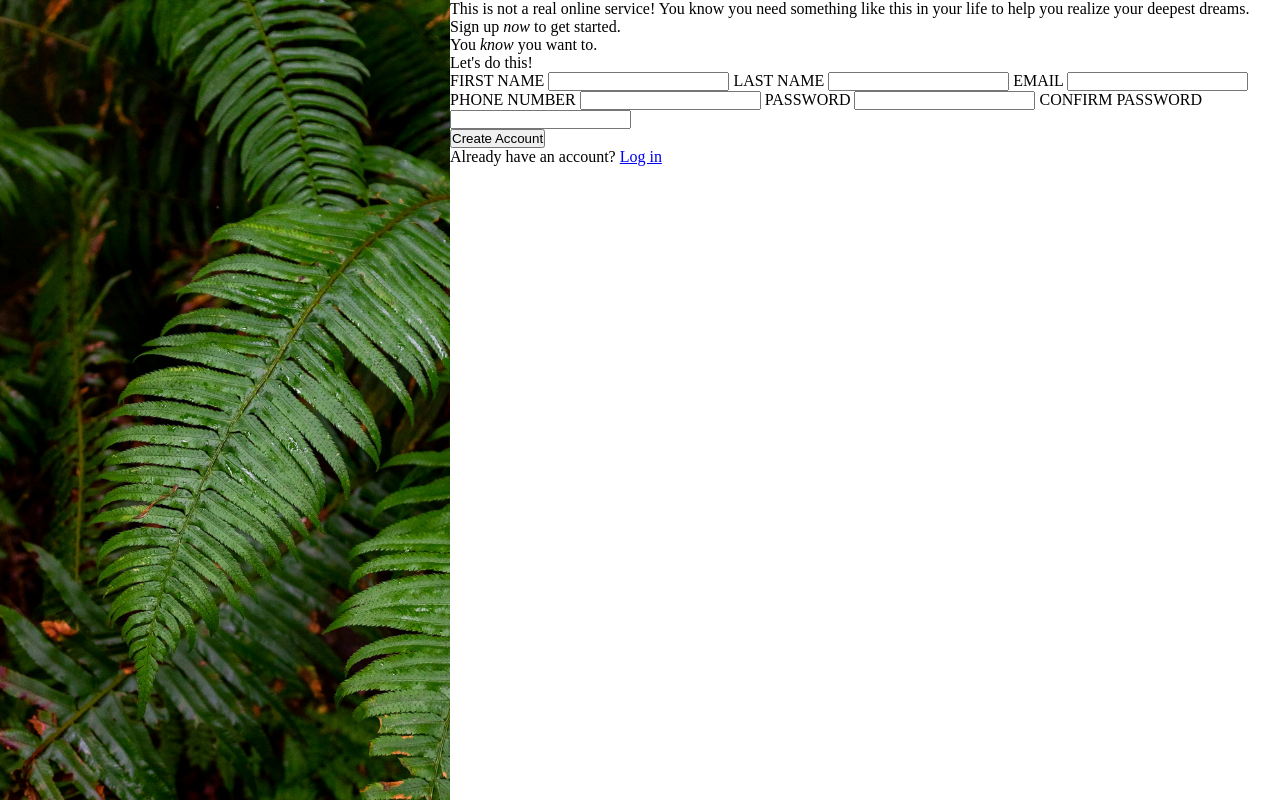
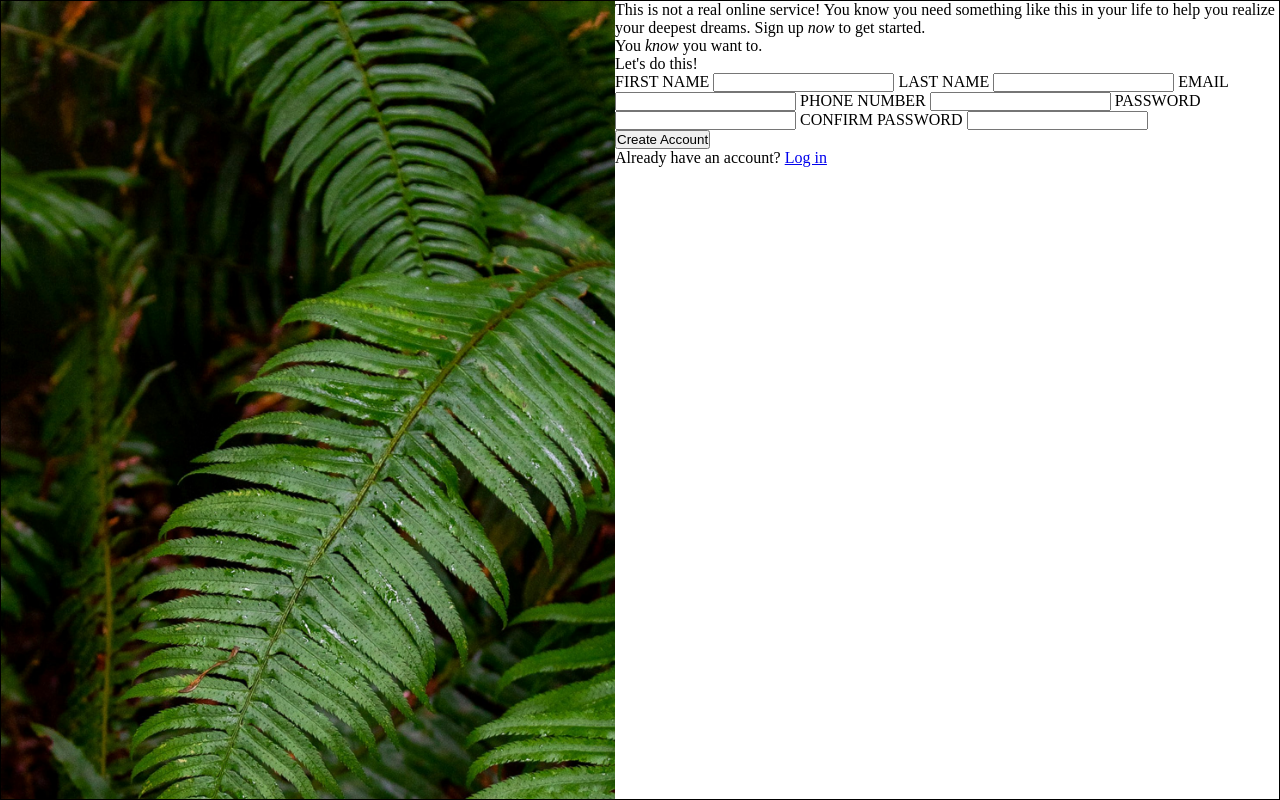
Before and after one commit to Mattias1099/sign-up-form, a plain HTML site: page index.html in a window 1280 px wide. Drawn offline with Linux system fonts and the light colour scheme.

Commit message:
Set flex property to shrink left section when viewport gets smaller

```diff
--- a/style.css
+++ b/style.css
@@ -22,24 +22,39 @@
     box-sizing: border-box;
 }
 
+
 .main {
     height: 100vh;
+    width: 100vw; /* might not be necessary*/
     display: flex;
+    border: 1px solid black;
 }
 
 .right-section {
     display: flex;
     flex-direction: column;
+    width: 500px;
+    min-width: 500px;
+    flex: 1 1 auto;
+}
+
+.left-section {
+    display: flex;
+    width: 450px;
+    min-width: 0px;
+    flex: 1 1 auto;
+    max-width: 700px;
 }
 
 .background-div {
-    width: 450px;
-    height: 800px;
+    width: inherit;
+    flex: 1 1 auto;
+    height: inherit;
     overflow: hidden;
 }
 
 .background-img {
-    width: 600px;
+    width: 800px;
 }
 
 
```
